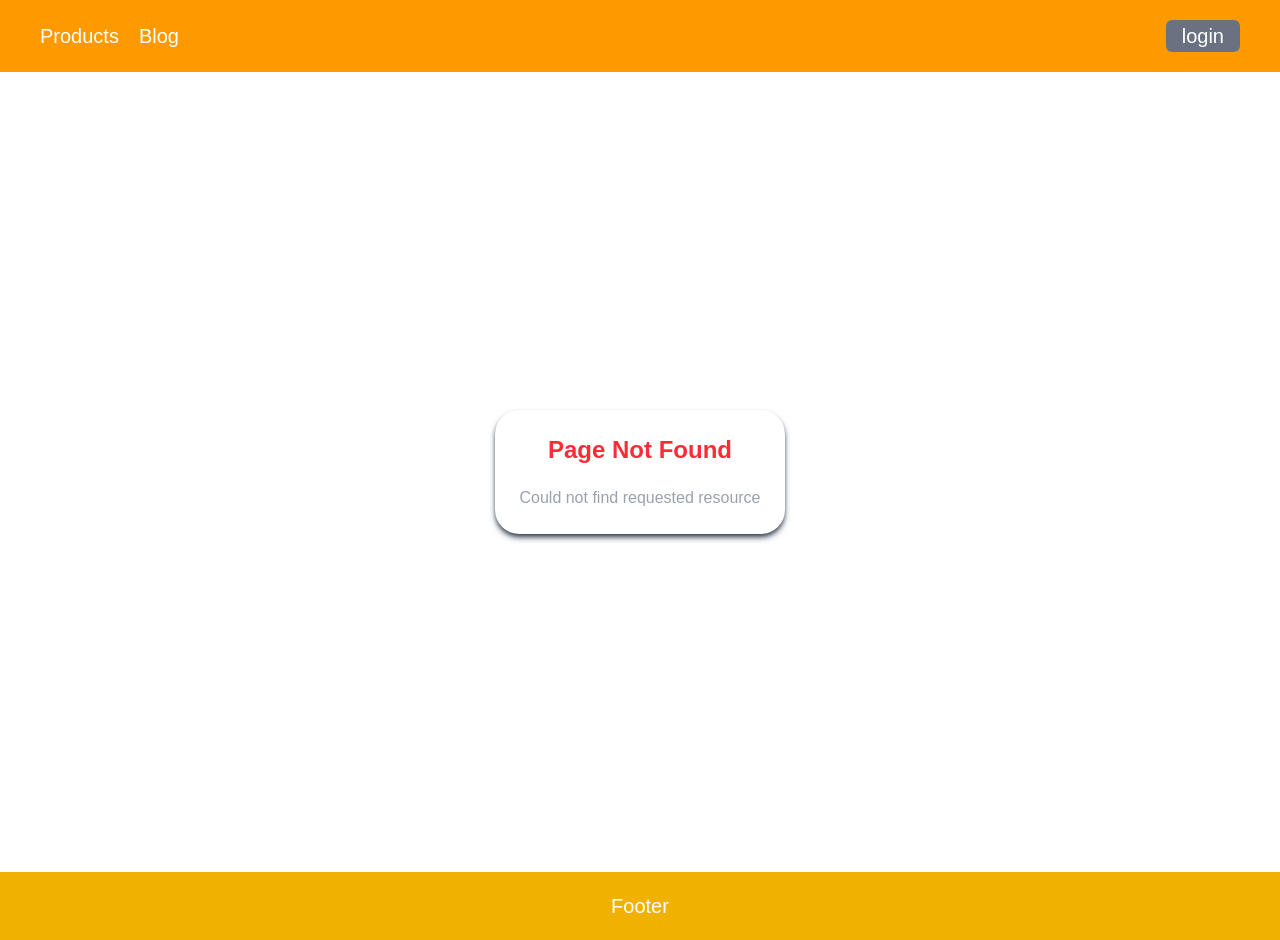
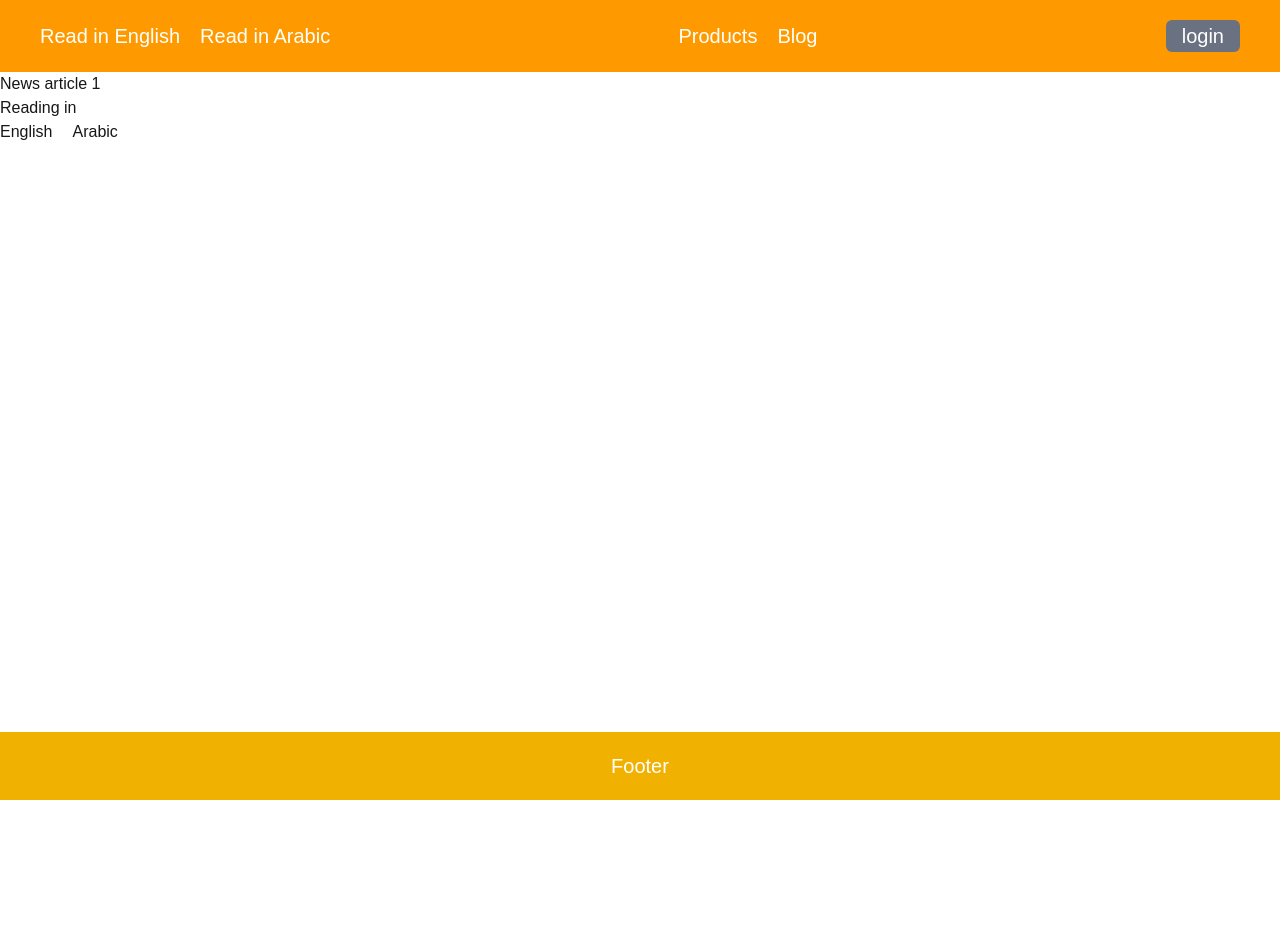
Before and after one commit to ammarAlzaqam/NEXT.JS-15-Tutorials, a Next.js app in the folder routing-demo/: page /articles/1 in a window 1280 px wide. Before the commit this address had no page. After the commit the page ends 800 px from the top, so only its background shows below. Built offline with nearby package versions, Linux system fonts and the light colour scheme.

Commit message:
params and searchParams

```diff
--- /dev/null
+++ b/routing-demo/src/app/articles/[articleId]/page.tsx
@@ -0,0 +1,27 @@
+"use client";
+
+import Link from "next/link";
+import { use } from "react";
+
+type Lang = "ar" | "en";
+interface ArticleProps {
+  params: Promise<{ articleId: string }>;
+  searchParams: Promise<{ lang: Lang }>;
+}
+
+export default function SingleArticle({ params, searchParams }: ArticleProps) {
+  const { articleId } = use(params);
+  const { lang } = use(searchParams);
+
+  return (
+    <div>
+      <h1>News article {articleId}</h1>
+      <p>Reading in {lang}</p>
+
+      <div className="space-x-5">
+        <Link href={`/articles/${articleId}?lang=en`}>English</Link>
+        <Link href={`/articles/${articleId}?lang=ar`}>Arabic</Link>
+      </div>
+    </div>
+  );
+}
--- a/routing-demo/src/components/header.tsx
+++ b/routing-demo/src/components/header.tsx
@@ -3,6 +3,17 @@ import Link from "next/link";
 export default function Header() {
   return (
     <div className="flex justify-between items-center px-10 py-5 bg-amber-500 text-white text-xl">
+      <ul className="flex justify-center items-center gap-5">
+        <li>
+          <Link href="/articles/breaking-news-123?lang=en">
+            Read in English
+          </Link>
+        </li>
+        <li>
+          <Link href="/articles/breaking-news-123?lang=ar">Read in Arabic</Link>
+        </li>
+      </ul>
+
       <ul className="flex justify-center items-center gap-5">
         <li>
           <Link href="/products">Products</Link>
```
